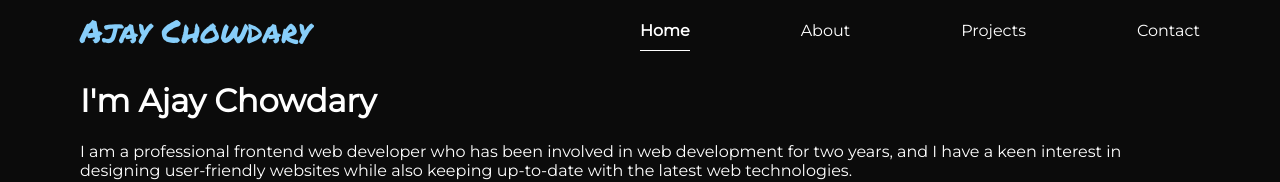
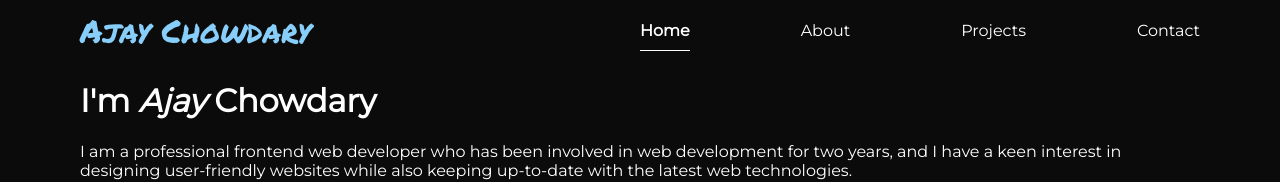
Before and after one commit to ajay-8192/portfolio, a React app: page / in a window 1280 px wide. Shown: the top 182 px of the page. Built offline with nearby package versions, Linux system fonts and the light colour scheme.

Commit message:
Title CSS changed

```diff
--- a/src/scss/hero.modules.scss
+++ b/src/scss/hero.modules.scss
@@ -9,13 +9,13 @@
     align-self: center;
 
     &-title {
-      font-size: 1.4rem;
+      font-size: 4rem;
       @extend .text-bold;
     }
 
     &-description {
       font-size: 1rem;
-      line-height: 1.2;
+      line-height: 1.3;
     }
   }
 
--- a/src/sections/Hero.jsx
+++ b/src/sections/Hero.jsx
@@ -5,7 +5,7 @@ const Hero = () => {
   return (
     <div className={styles["hero"]}>
       <div className={styles["hero--content"]}>
-        <h1 className={styles["hero--content-title"]}>I'm Ajay Chowdary</h1>
+        <h1 className={styles["hero--content-title"]}>I'm <i>Ajay</i> Chowdary</h1>
         <p className={styles["hero--content-description"]}>
           I am a professional frontend web developer who has been involved in
           web development for two years, and I have a keen interest in designing
```
Also changed, not shown: 4 other files (tests, documents, lock files or other folders).
